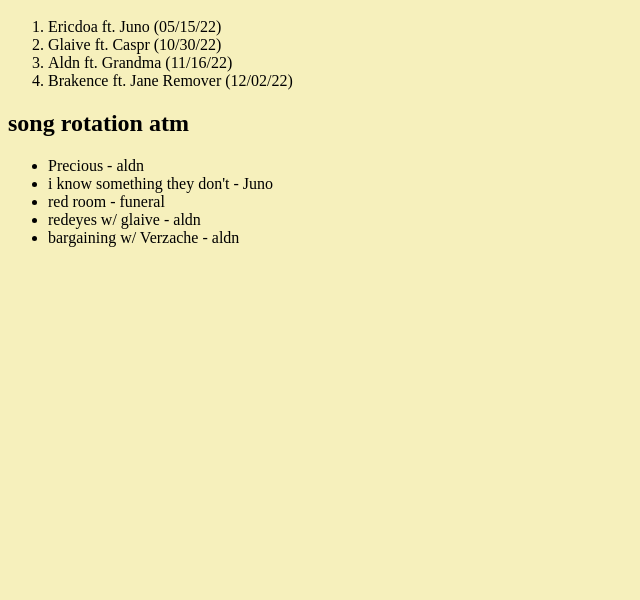
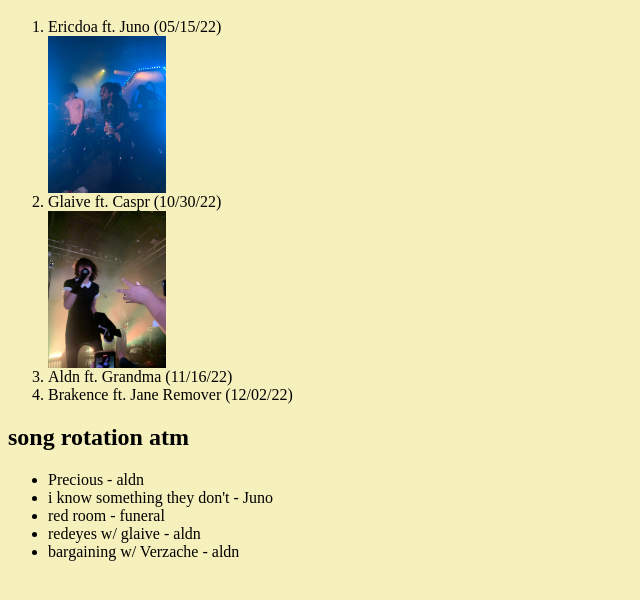
Before and after one commit to gonzasan001/music, a plain HTML site: page index.html in a window 1280 px wide. Shown: the part 48-648 px from the top of the page, without its empty margins (0-640 px from the left). Drawn offline with Linux system fonts and the light colour scheme.

Commit message:
Update index.html

```diff
--- a/index.html
+++ b/index.html
@@ -6,7 +6,9 @@
    <h1>concerts ive been to/going to</h1>
    <ol>
 <li>Ericdoa ft. Juno (05/15/22)</li>
+    <a href "ericdoa.jpg"><img src="ericdoa.jpg" alt="ericdoa concert picture" height= "20%"></a>
 <li>Glaive ft. Caspr (10/30/22)</li>
+    <a href "glaive.jpg"><img src="glaive.jpg" alt+"glaive concert picture" height = "20%"></a>
 <li>Aldn ft. Grandma (11/16/22)</li>
 <li>Brakence ft. Jane Remover (12/02/22)</li>
 </ol>
```
